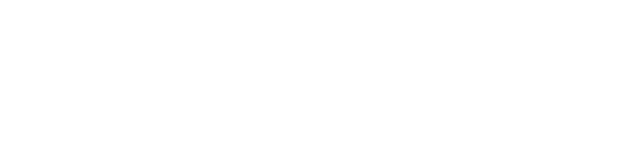
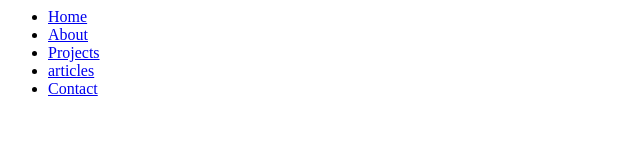
Before and after one commit to Admocreate/test-repo, a plain HTML site: page index.html in a window 1280 px wide. Shown: the whole page, without its empty margins (0-640 px from the left). Drawn offline with Linux system fonts and the light colour scheme.

Commit message:
added some code to my html

```diff
--- a/index.html
+++ b/index.html
@@ -1,7 +1,26 @@
 <html>
     <head>
         <body>
+            <div class="collapse navbar-collapse text-left" id="collapsibleNavbar"  >
+                    <ul class="nav navbar-nav text-left">
+                        <li class="nav-item hover__bottom d-block d-md-none"><a  href="#!" aria-label="Go Home"
+                            title="Home">Home</a>
+                        </li>
+                        <li class="nav-item hover__bottom"><a href="#!" aria-label="Go To About Page"
+                            title="About">About</a>
+                        </li>
+                        <li class="nav-item hover__bottom"><a href="#!" aria-label="Go To Projects Page"
+                            title="Projects">Projects</a>
+                        </li>
+                        <li class="nav-item hover__bottom"><a  href="#!" aria-label="Go To articles Page"
+                            title="articles">articles</a>
+                        </li>
+                        <li class="nav-item hover__bottom"><a  href="#!" aria-label="Go To Contacts Page"
+                            title="Contact">Contact</a>
+                        </li>
 
+                    </ul>
+                </div>
         </body>
     </head>
 </html>
```
